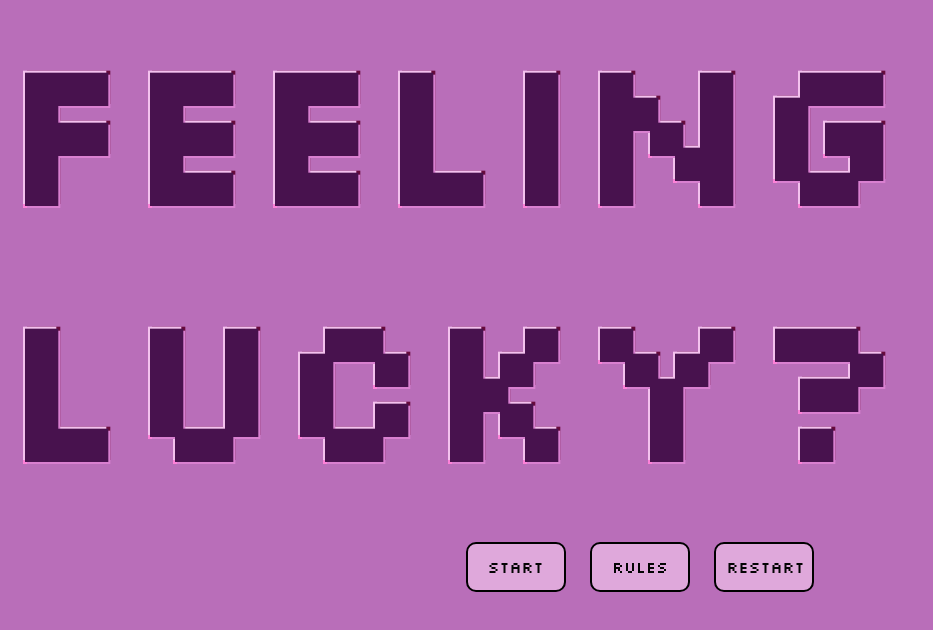
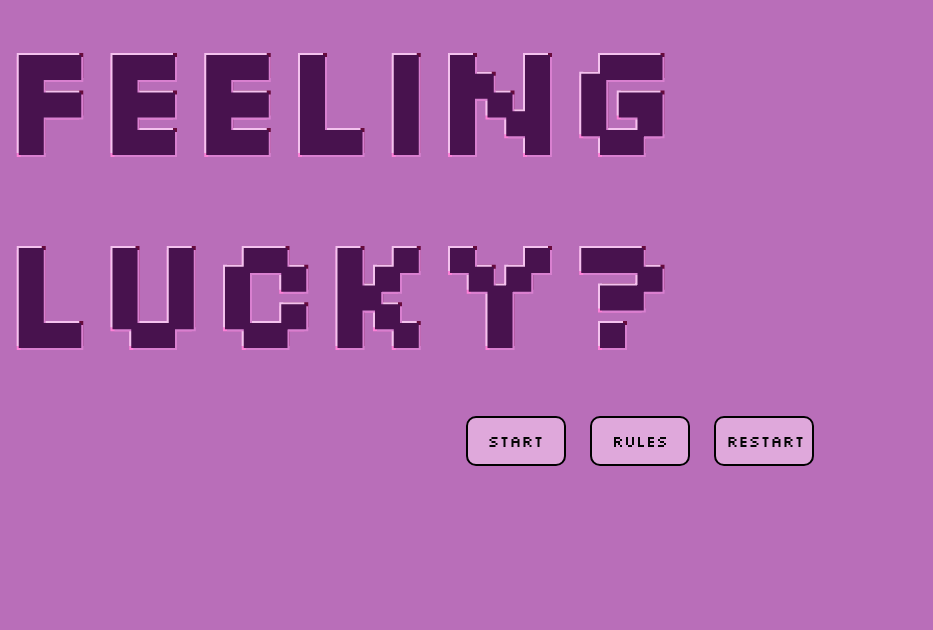
Before and after one commit to horizontalstairs/feelinglucky.github.io, a plain HTML site: page index.html in a window 1280 px wide. Shown: the whole page, without its empty margins (0-933 px from the left). Drawn offline with Linux system fonts and the light colour scheme; a web font is replaced by a local one.

Commit message:
Update styles.css

```diff
--- a/styles.css
+++ b/styles.css
@@ -36,7 +36,7 @@ input {
 
 h1 {
     font-family: 'Silkscreen';
-    font-size: 200px;
+    font-size: 150px;
     color:  rgb(72, 18, 78);
     text-shadow: 2px 2px 0 rgb(217, 128, 208), -2px -2px 0 rgb(244, 194, 238), 2px -2px 0 rgb(104, 11, 60), -2px 2px 0 rgb(253, 129, 216);
     margin: 0 auto;
```
